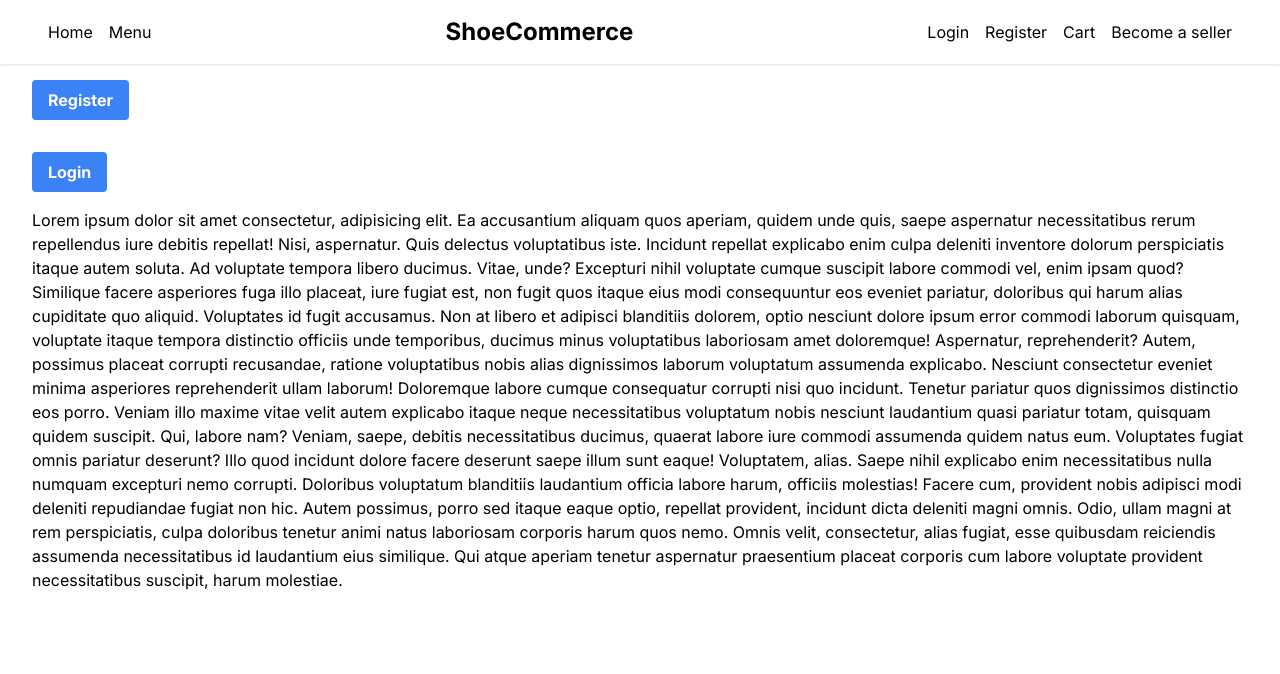
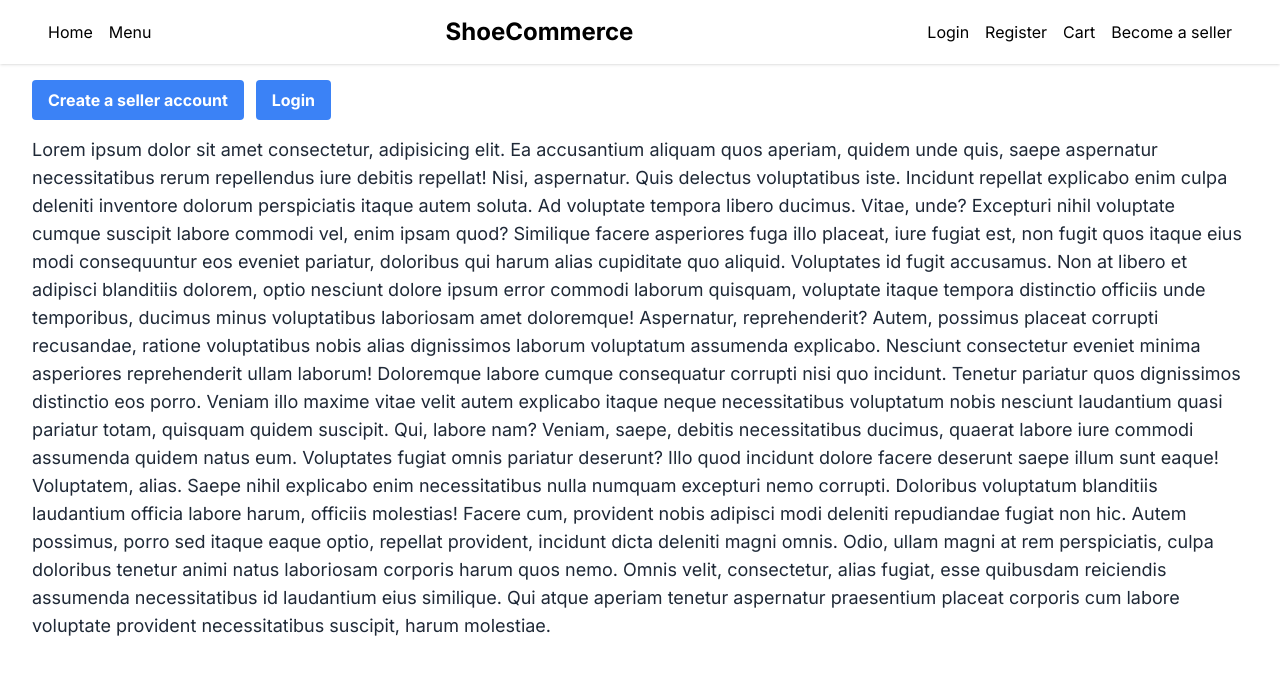
Before and after one commit to Rhythm1821/shoe-commerce, a Next.js app: page /seller/home in a window 1280 px wide. Shown: the top 674 px of the page. Built offline with nearby package versions, Linux system fonts and the light colour scheme; no server answers.

Commit message:
added seller login button and cookies api update

```diff
--- a/src/app/api/cookies/route.js
+++ b/src/app/api/cookies/route.js
@@ -11,7 +11,5 @@ export async function GET() {
     // Check if user is authenticated
     const isAuthenticated = hasAccessToken && hasRefreshToken ? true : false;
 
-    console.log("isAuthenticated hai ki nhi", isAuthenticated, "type", type);
-
     return NextResponse.json({isAuthenticated, type});
 }
--- a/src/app/seller/home/page.jsx
+++ b/src/app/seller/home/page.jsx
@@ -4,9 +4,11 @@ export default function SellerHome() {
 
     return (
         <div className="container">
-         <button className="bg-blue-500 hover:bg-blue-700 text-white font-bold py-2 px-4 rounded mb-4 mt-4"><Link href="/seller/register">Register</Link></button> <br />
-         <button className="bg-blue-500 hover:bg-blue-700 text-white font-bold py-2 px-4 rounded mb-4 mt-4"><Link href="/seller/login">Login</Link></button> <br />
-         <p>
+            <div>
+                <button className="bg-blue-500 hover:bg-blue-700 text-white font-bold py-2 px-4 rounded mb-4 mt-4 mr-3 active:bg-blue-900"><Link href="/seller/register">Create a seller account</Link></button>
+                <button className="bg-blue-500 hover:bg-blue-700 text-white font-bold py-2 px-4 rounded mb-4 mt-4 active:bg-blue-900"><Link href="/seller/login">Login</Link></button>
+            </div>
+            <p className="text-lg text-gray-800">
             Lorem ipsum dolor sit amet consectetur, adipisicing elit. Ea accusantium aliquam quos aperiam, quidem unde quis, saepe aspernatur necessitatibus rerum repellendus iure debitis repellat! Nisi, aspernatur. Quis delectus voluptatibus iste.
             Incidunt repellat explicabo enim culpa deleniti inventore dolorum perspiciatis itaque autem soluta. Ad voluptate tempora libero ducimus. Vitae, unde? Excepturi nihil voluptate cumque suscipit labore commodi vel, enim ipsam quod?
             Similique facere asperiores fuga illo placeat, iure fugiat est, non fugit quos itaque eius modi consequuntur eos eveniet pariatur, doloribus qui harum alias cupiditate quo aliquid. Voluptates id fugit accusamus.
```
Lines whose indentation alone changed are shown as unchanged.
